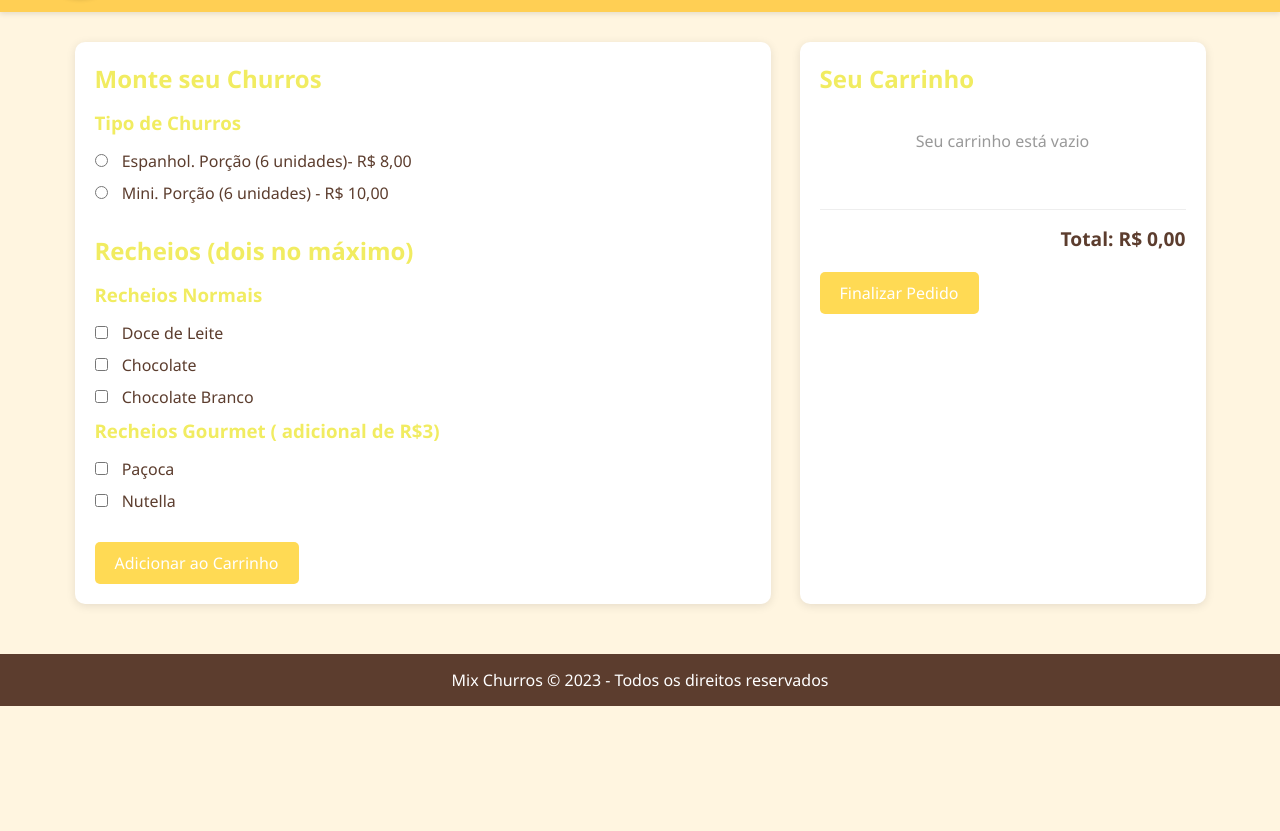
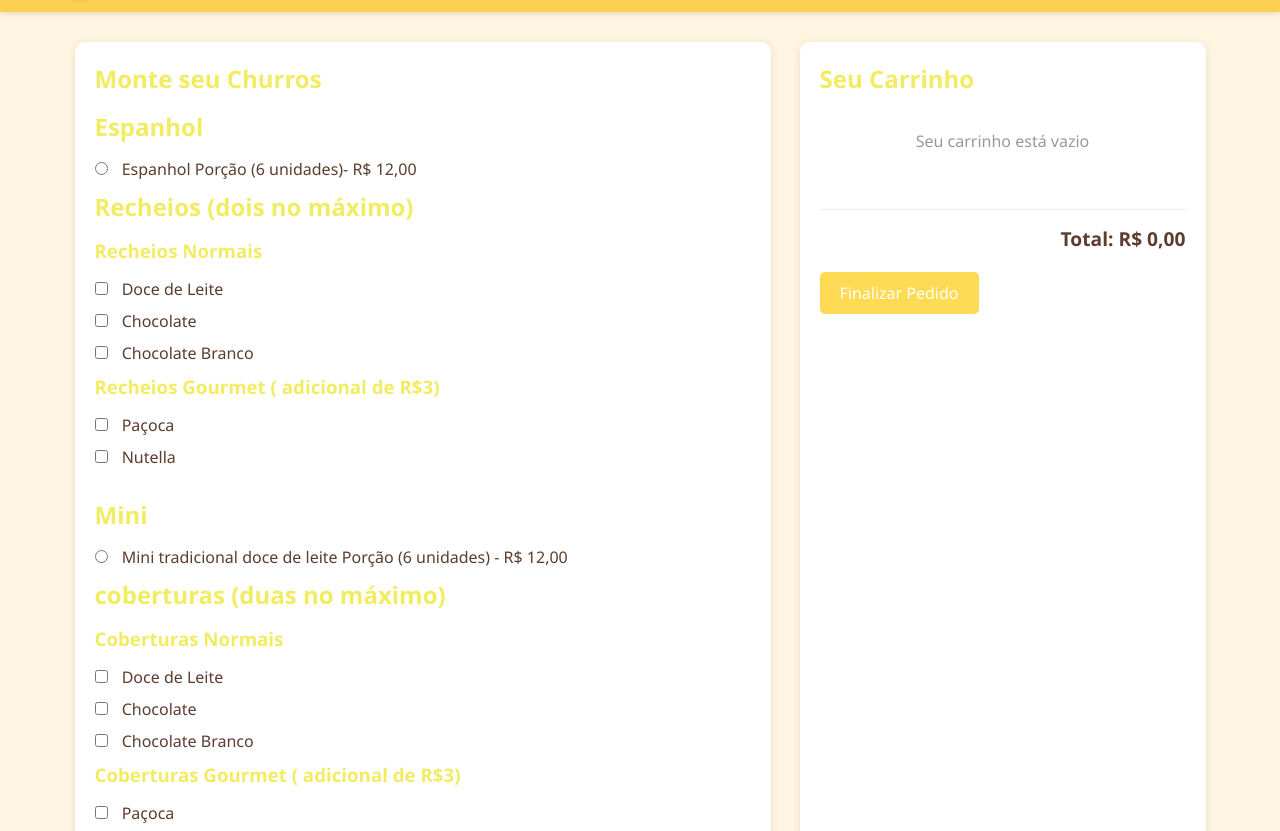
Before and after one commit to Davi20091213/site-feira-de-neg-cios, a plain HTML site: page index.html in a window 1280 px wide. Shown: the part 98-929 px from the top of the page. Before the commit the page ends 804 px from the top, so only its background shows below. Drawn offline with Linux system fonts and the light colour scheme.

Commit message:
Add files via upload

```diff
--- a/index.html
+++ b/index.html
@@ -24,22 +24,15 @@
 
             <div class="opcoes">
                 <div class="tipo-churros">
-                    <h3>Tipo de Churros</h3>
+                    <h2>Espanhol</h2>
                     <div class="opcao">
 
                     </div>
                     <div class="opcao">
                         <input type="radio" id="espanhol" name="tipo-churros" value="Espanhol">
-                        <label for="espanhol">Espanhol. Porção (6 unidades)- R$ 8,00</label>
+                        <label for="espanhol">Espanhol Porção (6 unidades)- R$ 12,00</label>
                     </div>
-                    <div class="opcao">
-                        <input type="radio" id="mini" name="tipo-churros" value="Mini">
-                        <label for="mini">Mini. Porção (6 unidades) - R$ 10,00</label>
-                    </div>
-                </div>
-
-
-                <div class="recheios">
+                     <div class="recheios">
                     <h2> Recheios (dois no máximo)</h2>
                     <h3>Recheios Normais </h3>
                     <div class="opcao">
@@ -56,6 +49,48 @@
                     </div>
 
                     <h3>Recheios Gourmet ( adicional de R$3)</h3>
+                    <div class="opcao">
+
+                    </div>
+                    <div class="opcao">
+                        <input type="checkbox" id="pacoca" name="recheio-gourmet" value="Paçoca">
+                        <label for="pacoca">Paçoca</label>
+                    </div>
+                    <div class="opcao">
+                        <input type="checkbox" id="nutella" name="recheio-gourmet" value="Nutella">
+                        <label for="nutella">Nutella</label>
+                    </div>
+                </div>
+            </div>
+            <div class="opcoes">
+                <div class="tipo-churros">
+                    <h2>Mini</h2>
+                    <div class="opcao">
+
+                    <div class="opcao">
+                        <input type="radio" id="mini" name="tipo-churros" value="Mini">
+                        <label for="mini">Mini tradicional doce de leite Porção (6 unidades) - R$ 12,00</label>
+                    </div>
+                </div>
+
+
+                <div class="recheios">
+                    <h2> coberturas (duas no máximo)</h2>
+                    <h3>Coberturas Normais </h3>
+                    <div class="opcao">
+                        <input type="checkbox" id="doce-leite" name="recheio" value="Doce de Leite">
+                        <label for="doce-leite">Doce de Leite</label>
+                    </div>
+                    <div class="opcao">
+                        <input type="checkbox" id="chocolate" name="recheio" value="Chocolate">
+                        <label for="chocolate">Chocolate</label>
+                    </div>
+                    <div class="opcao">
+                        <input type="checkbox" id="chocolate-branco" name="recheio" value="Chocolate Branco">
+                        <label for="chocolate-branco">Chocolate Branco</label>
+                    </div>
+
+                    <h3>Coberturas Gourmet ( adicional de R$3)</h3>
                     <div class="opcao">
 
                     </div>
--- a/scripts.js
+++ b/scripts.js
@@ -3,7 +3,7 @@ document.addEventListener('DOMContentLoaded', function() {
     const precos = {
 
         'Espanhol': 12.00,
-        'Mini': 10.00
+        'Mini': 12.00
     };
 
     // Adicional para recheios gourmet
```
